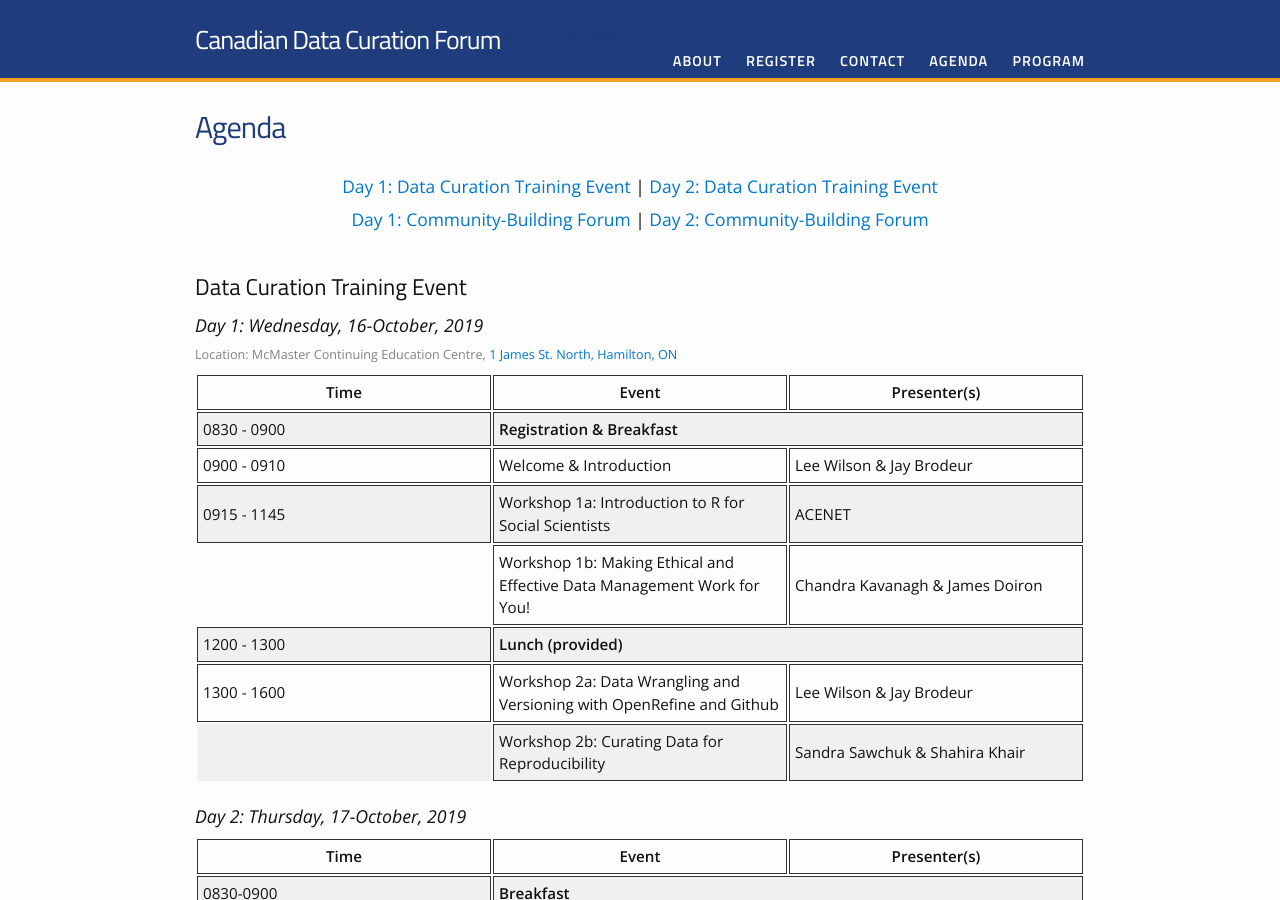
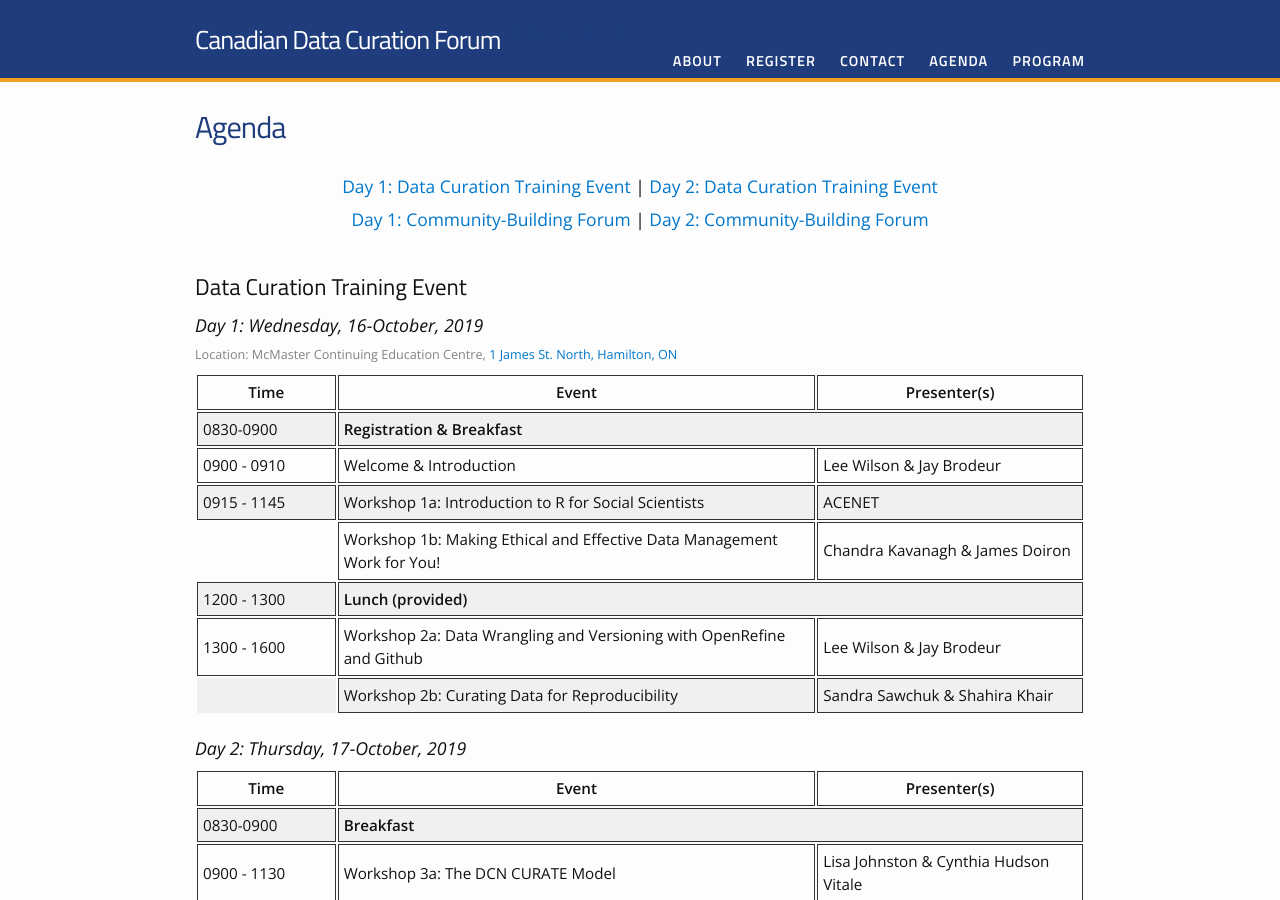
Before and after one commit to data-curation/data-curation.github.io, a Jekyll site: the page built from agenda.md, in a window 1280 px wide and 900 px high. Built offline with Jekyll 4.4.1, drawn with Linux system fonts in a browser that asks for light colours.

Commit message:
Update agenda.md

```diff
--- a/agenda.md
+++ b/agenda.md
@@ -20,14 +20,14 @@ permalink: /agenda/
 <table class="one">
   <thead>
     <tr>
-	<th>Time</th>
-	<th>Event</th>
-	<th>Presenter(s)</th>
+	<th class="time">Time</th>
+	<th class="session">Event</th>
+	<th class="name">Presenter(s)</th>
     </tr>
   </thead>
 <tbody>
     <tr>
-	<td>0830 - 0900</td>
+	<td>0830-0900</td>
 	<td colspan="2"><strong>Registration & Breakfast</strong></td>
     </tr>
     <tr>
@@ -69,9 +69,9 @@ permalink: /agenda/
 <table class="one">
   <thead>
     <tr>
-	<th>Time</th>
-	<th>Event</th>
-	<th>Presenter(s)</th>
+	<th class="time">Time</th>
+	<th class="session">Event</th>
+	<th class="name">Presenter(s)</th>
     </tr>
   </thead>
   <tbody>
@@ -105,10 +105,10 @@ permalink: /agenda/
 
 <table class="one">
   <thead>
-    <tr>
-	<th>Time</th>
-	<th>Event</th>
-	<th>Presenter(s)</th>
+   <tr>
+	<th class="time">Time</th>
+	<th class="session">Event</th>
+	<th class="name">Presenter(s)</th>
     </tr>
   </thead>
   <tbody>
@@ -155,9 +155,9 @@ permalink: /agenda/
 <table class="one">
   <thead>
     <tr>
-	<th>Time</th>
-	<th>Event</th>
-	<th>Presenter(s)</th>
+	<th class="time">Time</th>
+	<th class="session">Event</th>
+	<th class="name">Presenter(s)</th>
     </tr>
   </thead>
   <tbody>
```
